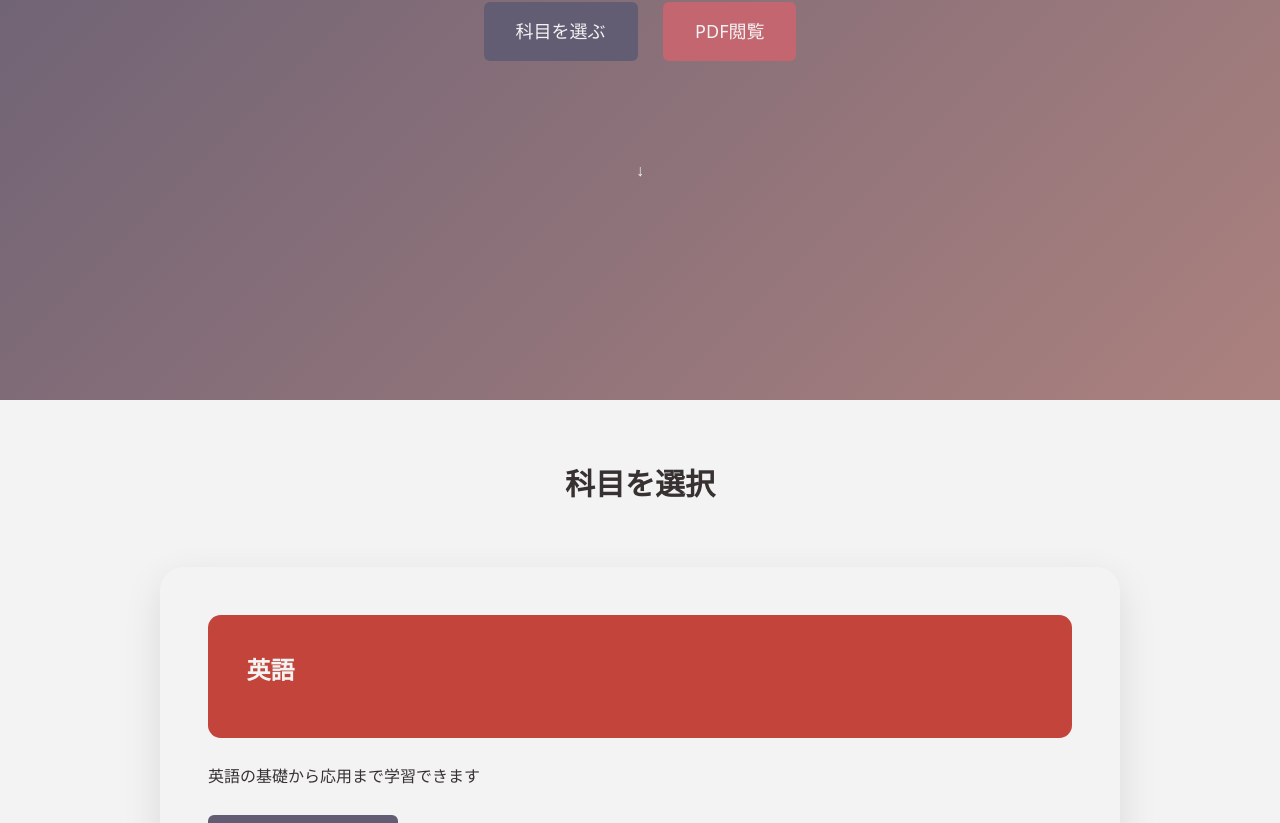
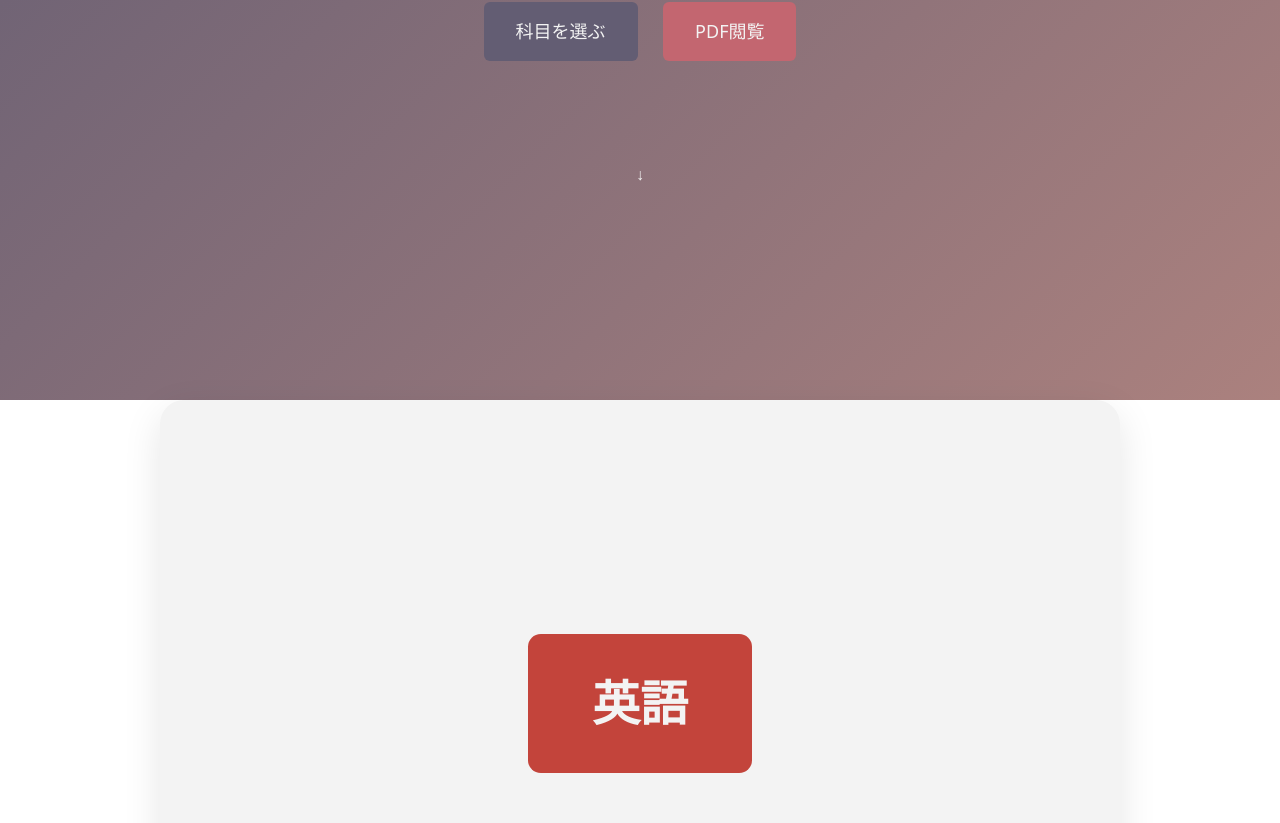
Before and after one commit to mon226/textBook, a Next.js app: page / in a window 1280 px wide. Shown: the part 400-1223 px from the top of the page. Built offline with nearby package versions, Linux system fonts and the light colour scheme.

Commit message:
カードの高さを画面いっぱいに修正、PC版でのセンタリング維持

```diff
--- a/app/globals.css
+++ b/app/globals.css
@@ -73,6 +73,11 @@
 body {
   background-color: var(--background);
   color: var(--foreground);
+}
+
+/* Main content wrapper for PC centering */
+main {
+  background-color: var(--background);
 }
 
 /* Container for PC layout */
@@ -263,7 +268,11 @@ p {
   border-radius: clamp(1rem, 2vw, 1.5rem);
   padding: clamp(2rem, 5vw, 3rem);
   box-shadow: 0 1vw 3vw rgba(0, 0, 0, 0.1);
-  margin-bottom: clamp(3rem, 8vw, 5rem);
+  min-height: 100vh;
+  display: flex;
+  flex-direction: column;
+  justify-content: center;
+  margin-bottom: 0;
 }
 
 /* Footer */
--- a/app/page.tsx
+++ b/app/page.tsx
@@ -113,22 +113,21 @@ export default function Home() {
       </section>
 
       {/* Subjects Section */}
-      <section ref={subjectsRef} className="min-h-screen py-[5vw]">
-        <div className="container-wrapper">
-          <h2 className="text-center font-bold text-primary mb-[5vw]">科目を選択</h2>
-
+      <section ref={subjectsRef} className="bg-white">
         {subjects.map((subject, index) => (
+          <div className="min-h-screen flex items-center justify-center" key={subject.href}>
+            <div className="container-wrapper w-full">
               <div
-              key={subject.href}
                 className={`subject-card ${isTablet ? subject.animationTablet : subject.animationMobile}`}
                 style={{
                   animationDelay: `${index * 0.2}s`
                 }}
               >
-              <div className={`${subject.color} p-[3vw] rounded-[1vw] mb-[2vw]`}>
-                <h3 className="font-bold text-secondary mb-[1vw]">{subject.name}</h3>
+                <div className="text-center">
+                  <div className={`${subject.color} inline-block px-[5vw] py-[3vw] rounded-[1vw] mb-[4vw]`}>
+                    <h2 className="font-bold text-secondary" style={{ fontSize: 'clamp(2rem, 6vw, 3rem)' }}>{subject.name}</h2>
                   </div>
-              <p className="text-primary mb-[2vw]">{subject.description}</p>
+                  <p className="text-primary mb-[4vw]" style={{ fontSize: 'clamp(1rem, 2.5vw, 1.25rem)' }}>{subject.description}</p>
                   <Link
                     href={subject.href}
                     className="btn-primary inline-block"
@@ -136,8 +135,10 @@ export default function Home() {
                     {subject.name}を学習する
                   </Link>
                 </div>
+              </div>
+            </div>
+          </div>
         ))}
-        </div>
       </section>
 
       {/* Footer */}
```
Lines whose indentation alone changed are shown as unchanged.
